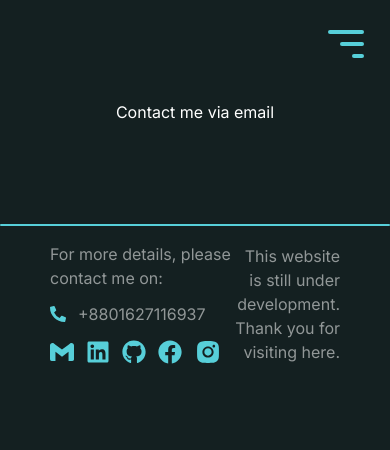
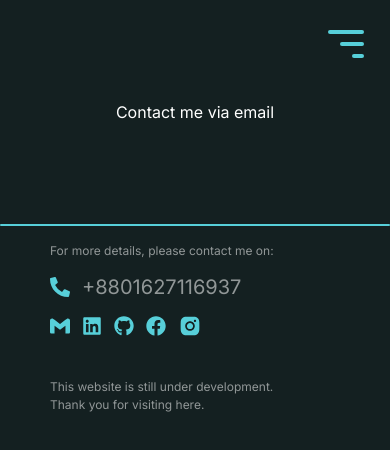
Before and after one commit to md-mahin-islam-mahi/portfolio-website, a React (Create React App) app: page /contact in a window 390 px wide. Shown: the top 450 px of the page. Built offline with nearby package versions, Linux system fonts and the light colour scheme; a web font is replaced by a local one.

Commit message:
footer responsive design completed

```diff
--- a/src/Components/Shared/Footer/Footer.js
+++ b/src/Components/Shared/Footer/Footer.js
@@ -22,7 +22,7 @@ const Footer = () => {
 
     <div>
       <span className='block w-full h-[2px] bg-mainFont mt-[100px] rounded-md text-center'></span>
-      <div className='flex justify-between items-center ml-[50px] mr-[50px] mt-4'>
+      <div className='flex flex-col  justify-start items-start text-[12px] md:text-[15px] lg:text-[18px] ml-[50px] mr-[50px] mt-4 md:flex-row md:justify-between md:items-center'>
       <div className='text-start text-[#ffffff88] text[15px]'>
         <h3 className='flex flex-col'>
         For more details, please contact me on: <br />
@@ -31,29 +31,29 @@ const Footer = () => {
                     Click to copy phone number
                 </div>
             )}>
-            <div data-tooltip="Click to copy phone number" className='flex items-center mt-3 cursor-pointer' onClick={copyText}>
+            <div data-tooltip="Click to copy phone number" className='flex items-center mt-3 cursor-pointer text-[20px] md:text-[24px]' onClick={copyText}>
                     <FaPhoneAlt className  ='mr-3 text-mainFont hover:text-[#ffffff88]' /> +8801627116937
                     <br />
             </div>
             </Tippy>
 
-            <div className='flex justify-start items-center mt-3 text-mainFont'>
-                <SiGmail className='mr-3 hover:text-[#ffffff88] text-[24px] transition-all cursor-pointer' onClick={copyMail}/>
+            <div className='flex justify-start items-center mt-3 text-mainFont text-[20px] md:text-[24px]'>
+                <SiGmail className='mr-3 transition-all cursor-pointer' onClick={copyMail}/>
                 <a target='_blank' href="https://www.linkedin.com/in/md-mahin-islam-mahi">
-                    <FaLinkedin className='mr-3 hover:text-[#ffffff88] text-[24px] transition-all cursor-pointer' /> </a>
+                    <FaLinkedin className='mr-3 transition-all cursor-pointer' /> </a>
                 <a target='_blank' href="https://github.com/md-mahin-islam-mahi">
-                    <FaGithub className='mr-3 hover:text-[#ffffff88] text-[24px] transition-all cursor-pointer'  />
+                    <FaGithub className='mr-3 transition-all cursor-pointer'  />
                 </a>
                 <a target='_blank' href="https://www.facebook.com/mahin.mhm ">
-                    <FaFacebook className='mr-3 hover:text-[#ffffff88] text-[24px] transition-all cursor-pointer'/></a>
+                    <FaFacebook className='mr-3 transition-all cursor-pointer'/></a>
                 <a target='_blank' href="https://www.instagram.com/mahin_bhau">
-                    <AiFillInstagram className='mr-3 hover:text-[#ffffff88] text-[28px] transition-all cursor-pointer' /></a>
+                    <AiFillInstagram className='mr-3 transition-all cursor-pointer text-[24px] md:text-[28px]' /></a>
             </div>
         </h3>
       </div>
 
       <div>
-        <h3 className='text-end text-[#ffffff88] font-[15px]'>
+        <h3 className='text-start mt-10 md:text-end text-[#ffffff88] font-[15px]'>
         This website is still under development. <br />
         Thank you for visiting here.
         </h3>
```
